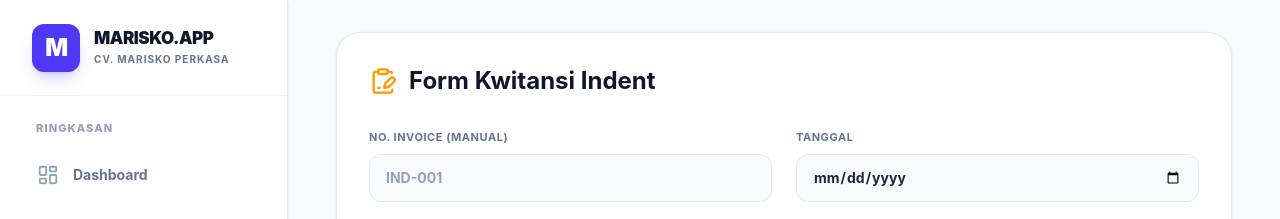
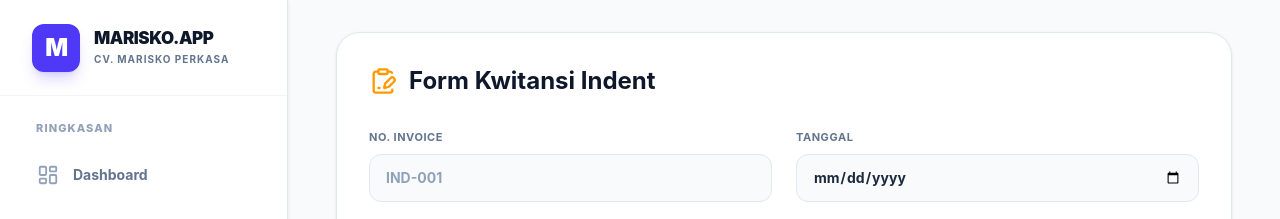
Before and after one commit to safrin-99/marisko-app, a React (Vite) app: page /kwitansi-indent in a window 1280 px wide. Shown: the top 219 px of the page. Built offline with nearby package versions, Linux system fonts and the light colour scheme; no server answers; the database is empty; sample sign-in values are in the browser's storage.

Commit message:
PERBAIKAN TEKS MANUAL

```diff
--- a/src/pages/KwitansiIndentPage.jsx
+++ b/src/pages/KwitansiIndentPage.jsx
@@ -328,7 +328,7 @@ export default function KwitansiIndentPage() {
             <form onSubmit={handleSubmit} className="space-y-8">
 
               <section className="grid grid-cols-1 md:grid-cols-2 gap-6">
-                <div><label className={labelClass}>No. Invoice (Manual)</label><input type="text" value={noInvoice} onChange={(e)=>setNoInvoice(e.target.value)} required placeholder="IND-001" className={inputClass} /></div>
+                <div><label className={labelClass}>No. Invoice</label><input type="text" value={noInvoice} onChange={(e)=>setNoInvoice(e.target.value)} required placeholder="IND-001" className={inputClass} /></div>
                 <div><label className={labelClass}>Tanggal</label><input type="date" value={tanggal} onChange={(e)=>setTanggal(e.target.value)} required className={inputClass} /></div>
                 <div><label className={labelClass}>Di Terima Dari (Konsumen)</label><input type="text" value={diterimaDari} onChange={(e)=>setDiterimaDari(e.target.value)} required placeholder="NAMA LENGKAP" className={inputClass} /></div>
                 <div><label className={labelClass}>Nama Kasir</label><input type="text" value={namaKasir} onChange={(e)=>setNamaKasir(e.target.value)} required placeholder="STELY ARSYAD" className={inputClass} /></div>
```
